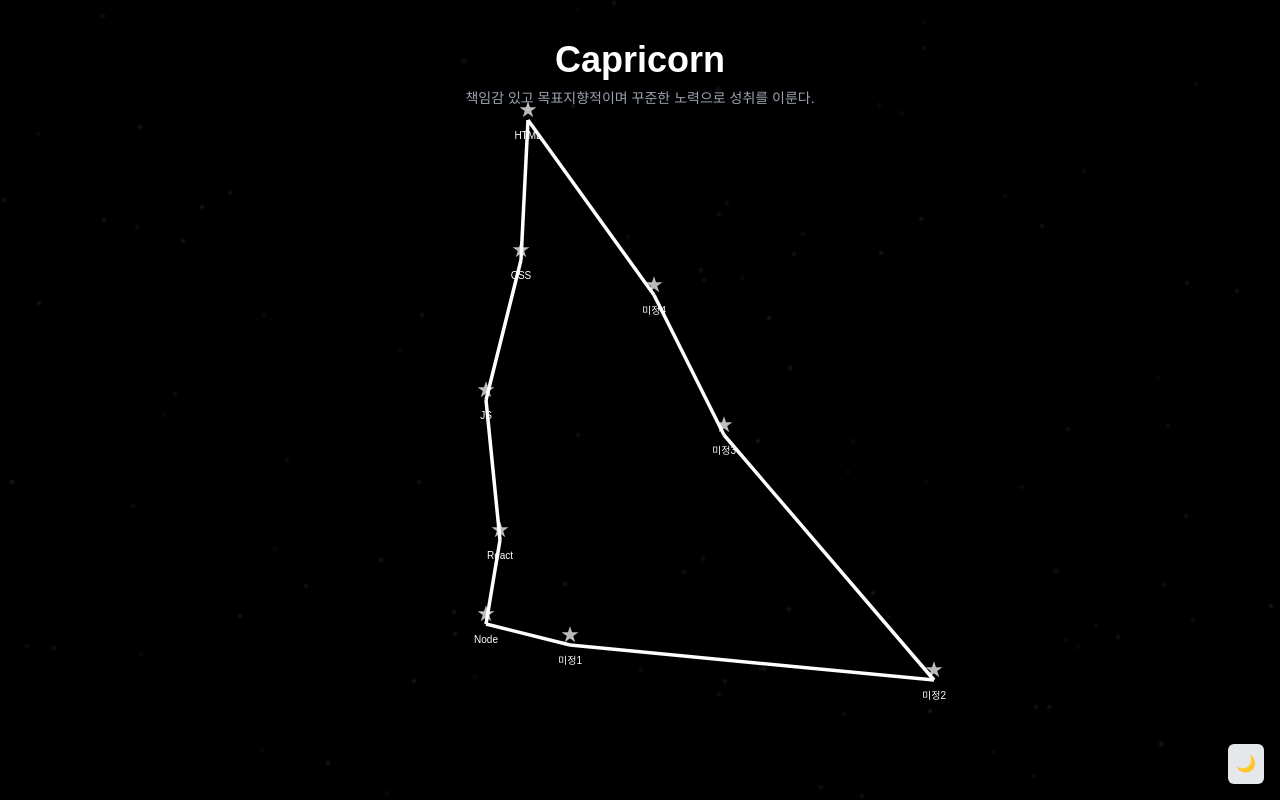
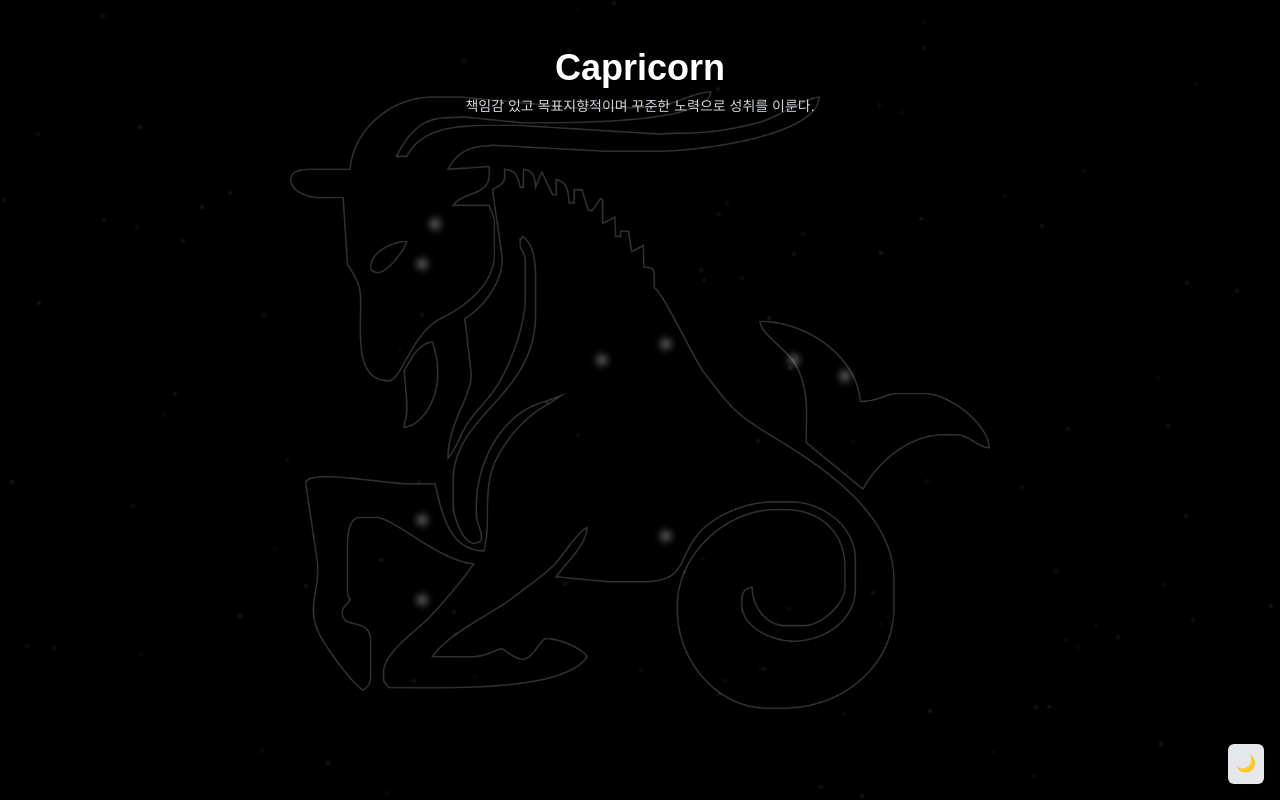
Before and after one commit to Aprasaks/CodeNote, a Next.js app: page /posts in a window 1280 px wide. Built offline with nearby package versions, Linux system fonts and the light colour scheme.

Commit message:
염소자리 다시 수정

```diff
--- a/src/app/posts/page.js
+++ b/src/app/posts/page.js
@@ -1,16 +1,17 @@
-import Link from "next/link";
+// src/app/posts/page.js
+import Image from "next/image";
 import StarBackground from "../../components/StarBackground";
 
-const techStars = [
-  { label: "HTML", href: "/posts/html", x: 34, y: 10 },
-  { label: "CSS", href: "/posts/css", x: 33, y: 30 },
-  { label: "JS", href: "/posts/js", x: 28, y: 50 },
-  { label: "React", href: "/posts/react", x: 30, y: 70 },
-  { label: "Node", href: "/posts/node", x: 28, y: 82 },
-  { label: "미정1", href: "#", x: 40, y: 85 },
-  { label: "미정2", href: "#", x: 92, y: 90 },
-  { label: "미정3", href: "#", x: 62, y: 55 },
-  { label: "미정4", href: "#", x: 52, y: 35 },
+const stars = [
+  { x: 34, y: 28 }, // 1
+  { x: 33, y: 33 }, // 2
+  { x: 33, y: 65 }, // 3
+  { x: 33, y: 75 }, // 4
+  { x: 47, y: 45 }, // 5
+  { x: 52, y: 43 }, // 6
+  { x: 52, y: 67 }, // 7
+  { x: 62, y: 45 }, // 8
+  { x: 66, y: 47 }, // 9
 ];
 
 export default function PostsPage() {
@@ -18,65 +19,38 @@ export default function PostsPage() {
     <main className="relative min-h-screen bg-black text-white overflow-hidden">
       <StarBackground />
 
-      {/* 설명 텍스트 상단 */}
-      <div className="absolute top-10 left-1/2 -translate-x-1/2 z-20 text-center">
+      {/* 염소자리 배경 이미지 */}
+      <div className="absolute inset-0 z-0">
+        <Image
+          src="/images/capricorn.png"
+          alt="Capricorn Symbol"
+          width={700}
+          height={700}
+          className="absolute top-1/2 left-1/2 -translate-x-1/2 -translate-y-1/2 opacity-20 pointer-events-none"
+        />
+      </div>
+
+      {/* 설명 텍스트 */}
+      <div className="relative z-10 text-center pt-12">
         <h1 className="text-4xl font-bold mb-2">Capricorn</h1>
-        <p className="text-gray-400 text-sm">
+        <p className="text-gray-300 text-sm">
           책임감 있고 목표지향적이며 꾸준한 노력으로 성취를 이룬다.
         </p>
       </div>
 
-      {/* 별자리 + 별모양 링크 */}
-      <div className="relative z-10 flex items-center justify-center min-h-screen">
-        <div className="relative w-[700px] h-[700px]">
-          {/* 선 연결 SVG */}
-          <svg viewBox="0 0 100 100" className="absolute inset-0 w-full h-full">
-            {techStars.map((curr, i) => {
-              const next = techStars[i + 1];
-              if (!next) return null;
-              return (
-                <line
+      {/* 반짝이는 별들 */}
+      <div className="absolute inset-0 z-10">
+        {stars.map((star, i) => (
+          <div
             key={i}
-                  x1={curr.x}
-                  y1={curr.y}
-                  x2={next.x}
-                  y2={next.y}
-                  stroke="white"
-                  strokeWidth="0.5"
-                />
-              );
-            })}
-
-            {/* 마지막 → 첫 번째 선 추가 */}
-            <line
-              x1={techStars[techStars.length - 1].x}
-              y1={techStars[techStars.length - 1].y}
-              x2={techStars[0].x}
-              y2={techStars[0].y}
-              stroke="white"
-              strokeWidth="0.5"
-            />
-          </svg>
-
-          {/* 별자리 점을 별모양 링크로 표시 */}
-          {techStars.map((star, i) => (
-            <Link
-              key={i}
-              href={star.href}
-              className="absolute text-xs text-white hover:scale-110 transition-all"
+            className="absolute w-2 h-2 rounded-full bg-white opacity-90 blur-sm animate-pulse"
             style={{
               left: `${star.x}%`,
               top: `${star.y}%`,
               transform: "translate(-50%, -50%)",
             }}
-            >
-              <div className="flex flex-col items-center">
-                <div className="text-lg animate-pulse">★</div>
-                <span className="text-[10px] mt-1">{star.label}</span>
-              </div>
-            </Link>
+          ></div>
         ))}
-        </div>
       </div>
     </main>
   );
```
Also changed, not shown: public/images/capricorn-bg.jpeg (added), public/images/capricorn.png (added). Lines whose indentation alone changed are shown as unchanged.
